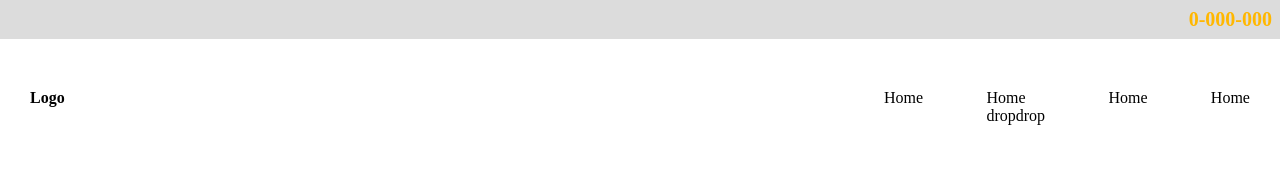
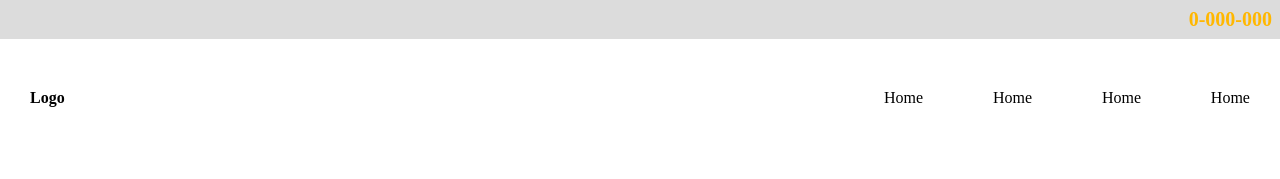
Before and after one commit to ralphsulit/dentalapp, a React (Create React App) app: page / in a window 1280 px wide. Shown: the top 179 px of the page. Built offline with nearby package versions, Linux system fonts and the light colour scheme.

Commit message:
added hidden dropdown menu

```diff
--- a/src/Components/Navigation/Navigation.css
+++ b/src/Components/Navigation/Navigation.css
@@ -7,6 +7,7 @@
 .nav-btn {
   border: none;
   background: none;
+  display: block;
 }
 
 ul {
@@ -17,6 +18,23 @@ ul {
   padding: 0
 }
 
-nav .navbar .link {
+.dropmenu {
+  position: relative;
+  display: block;
+}
 
+.dropdown-content {
+  display: none;
+  position: absolute;
+  min-width: 160px;
+  z-index: 1;
 }
+
+.dropdown-content li {
+  padding: 12px 16px;
+  display: block;
+}
+
+.dropmenu:hover .dropdown-content {
+  display: block;
+}
--- a/src/Components/Navigation/Navigation.js
+++ b/src/Components/Navigation/Navigation.js
@@ -4,25 +4,29 @@ import './Navigation.css'
 const Navigation = () => {
   return(
     <nav className="container">
-      <div className="logo">
+      <div className="logo pointer">
         <h4>Logo</h4>
       </div>
       <ul className="navbar">
         <li>
-          <button className="link nav-btn">Home</button>
+          <button className="link nav-btn pointer">Home</button>
+        </li>
+        <li className="dropmenu">
+          <button className="link nav-btn pointer">Home</button>
+          <div className="dropdown-content">
+            <ul>
+              <li><button className="link nav-btn">drop</button></li>
+              <li><button className="link nav-btn">drop</button></li>
+              <li><button className="link nav-btn">drop</button></li>
+              <li><button className="link nav-btn">drop</button></li>
+            </ul>
+          </div>
         </li>
         <li>
-          <button className="link nav-btn">Home</button>
-          <ul className="dropmenu">
-            <li><button className="link nav-btn">drop</button></li>
-            <li><button className="link nav-btn">drop</button></li>
-          </ul>
+          <button className="link nav-btn pointer">Home</button>
         </li>
         <li>
-          <button className="link nav-btn">Home</button>
-        </li>
-        <li>
-          <button className="link nav-btn">Home</button>
+          <button className="link nav-btn pointer">Home</button>
         </li>
       </ul>
     </nav>
```
